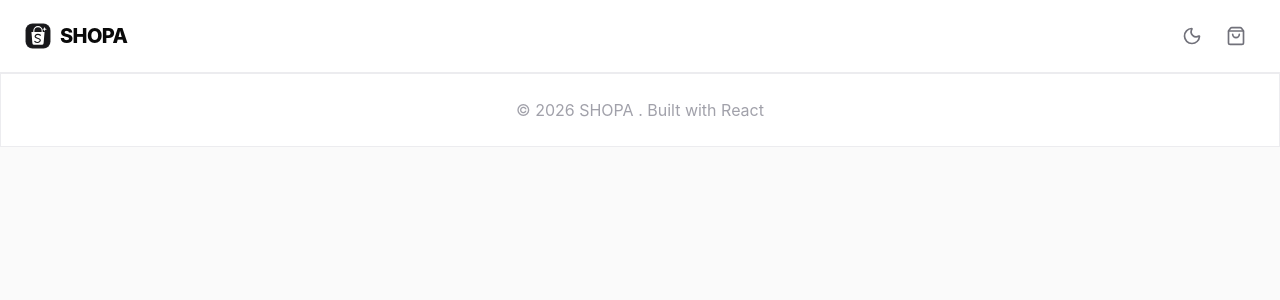
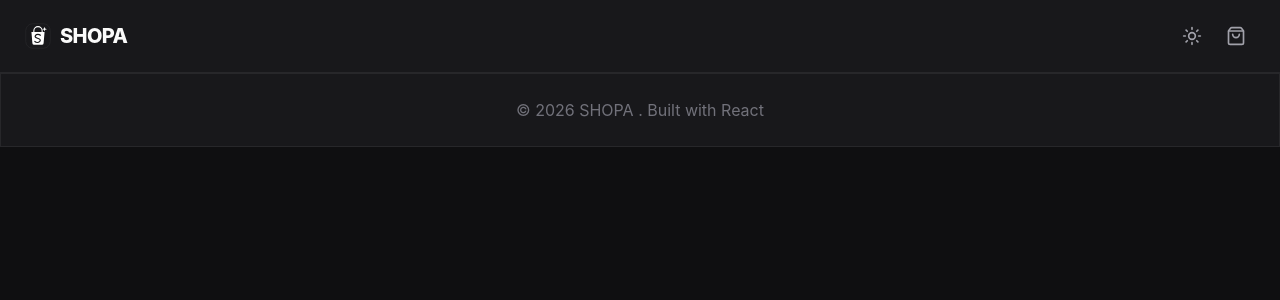
Before and after one commit to MohamedHanyElpasyone/SHOPA-frontend, a React (Vite) app: page / in a window 1280 px wide. Both pictures are taken after a click on the button 1192 px from the left and 36 px from the top of the page. Shown: the top 300 px of the page. Built offline with nearby package versions, Linux system fonts and the light colour scheme.

Commit message:
feat(theme): add theme toggle with smooth transitions

```diff
--- a/src/components/layout/Header.tsx
+++ b/src/components/layout/Header.tsx
@@ -1,7 +1,10 @@
-import { Moon, ShoppingBag } from 'lucide-react';
+import { Moon, ShoppingBag, Sun } from 'lucide-react';
 import logo from '../../assets/shopa-icon.svg';
+import useTheme from '../../features';
 
 const Header = () => {
+  const { theme, toggle } = useTheme();
+
   return (
     <header className="bg-surface px-6 py-4 border-border border-b sticky top-0">
       <div className="flex justify-between items-center">
@@ -15,8 +18,13 @@ const Header = () => {
           <button
             className="flex w-10 h-10 justify-center items-center hover:text-text hover:bg-surface-2 rounded-md"
             aria-label="Toggle theme"
+            onClick={toggle}
           >
-            <Moon className="h-5" />
+            {theme === 'light' ? (
+              <Moon className="h-5" />
+            ) : (
+              <Sun className="h-5" />
+            )}
           </button>
           <button
             className="flex w-10 h-10 justify-center items-center hover:text-text hover:bg-surface-2 rounded-md"
--- /dev/null
+++ b/src/features/hooks/useTheme.ts
@@ -0,0 +1,24 @@
+import { useEffect, useState } from 'react';
+
+const useTheme = () => {
+  const storedTheme = localStorage.getItem('theme');
+  const [theme, setTheme] = useState(storedTheme || 'light');
+
+  const toggle = () => {
+    if (!document.startViewTransition) {
+      setTheme(theme === 'light' ? 'dark' : 'light');
+      return;
+    }
+    document.startViewTransition(() => {
+      setTheme(theme === 'light' ? 'dark' : 'light');
+    });
+  };
+  useEffect(() => {
+    document.documentElement.setAttribute('data-theme', theme);
+    localStorage.setItem('theme', theme);
+  }, [theme]);
+
+  return { theme, toggle };
+};
+
+export default useTheme;
--- /dev/null
+++ b/src/features/index.ts
@@ -0,0 +1,3 @@
+import useTheme from './hooks/useTheme';
+
+export default useTheme;
```
